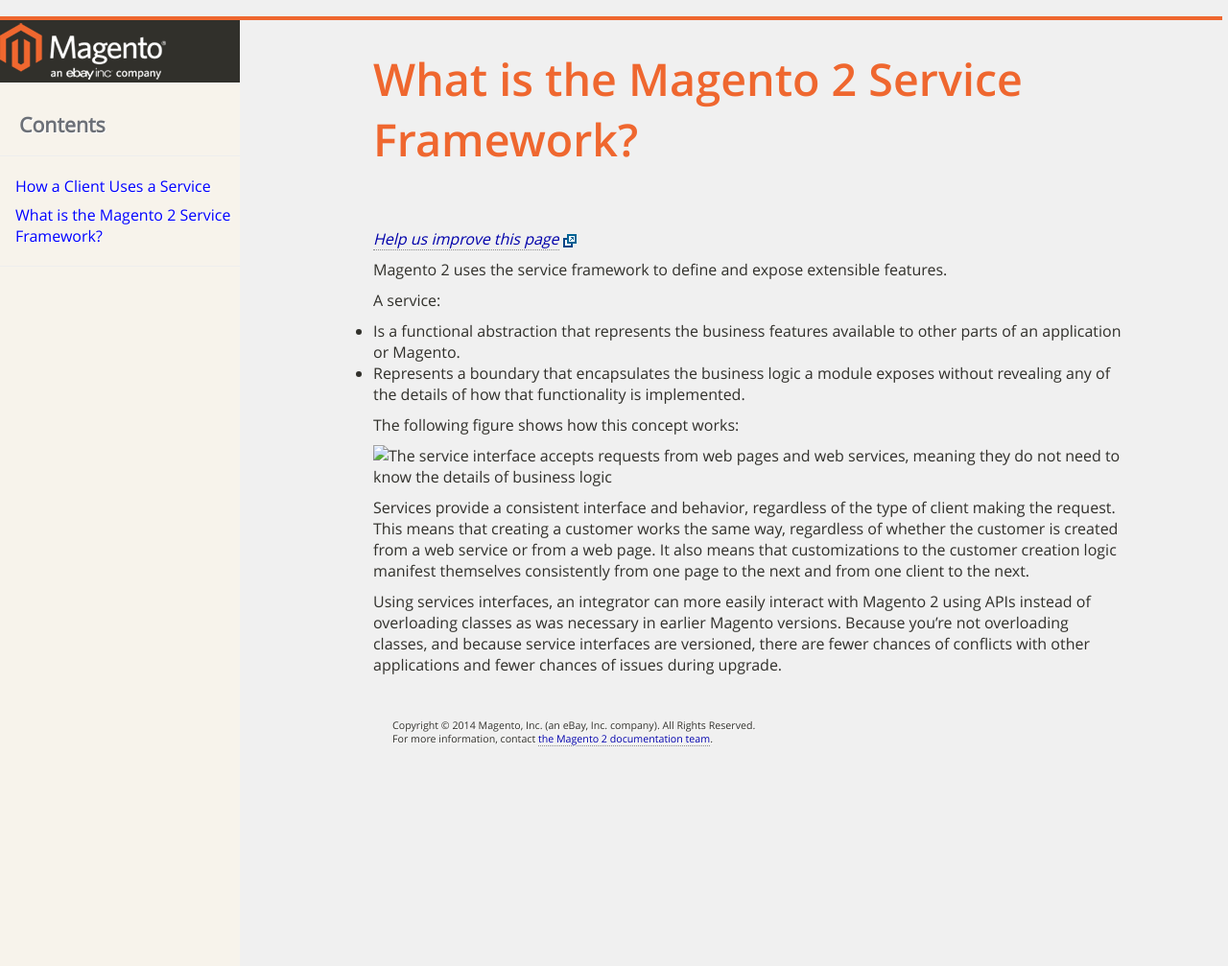
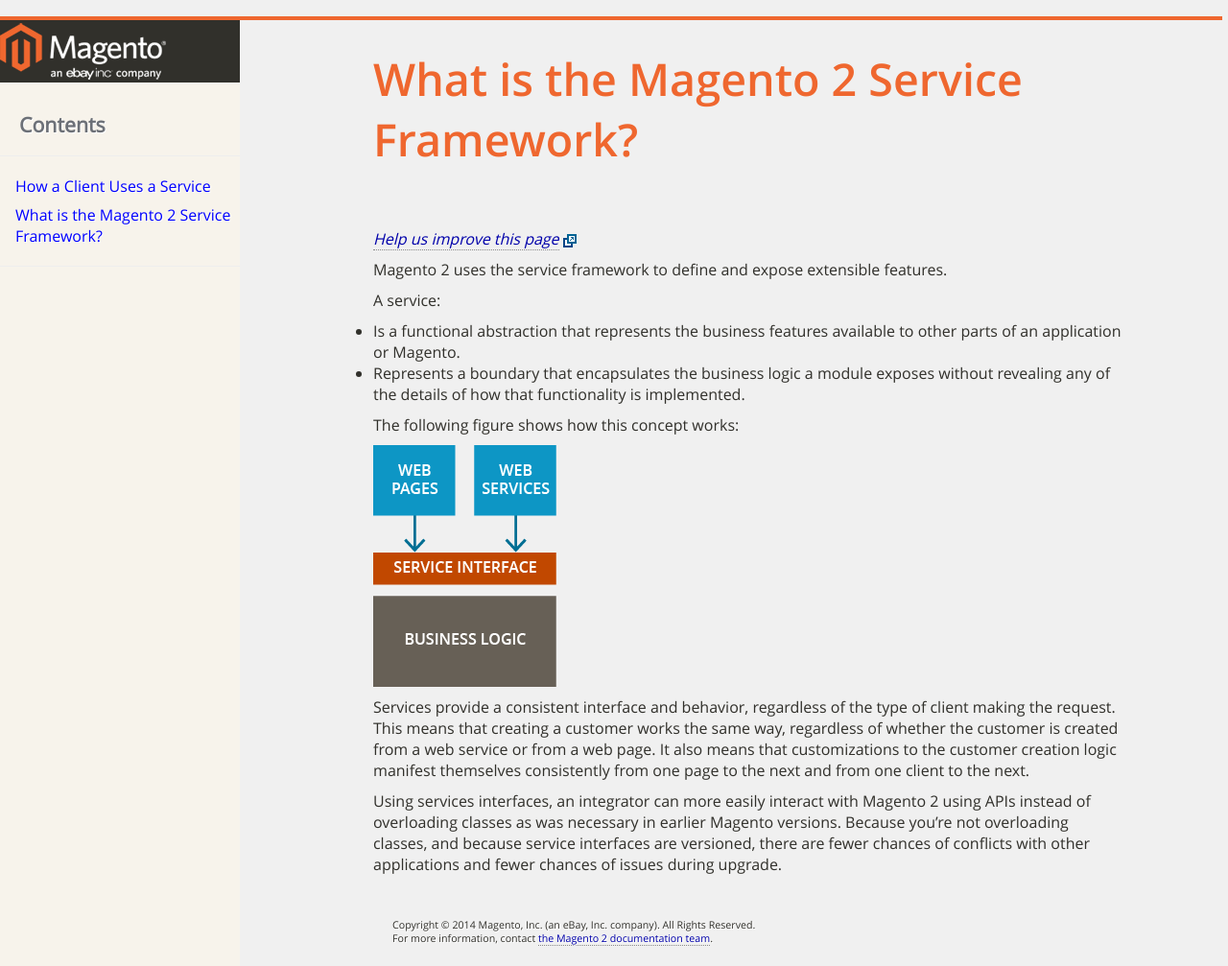
Before and after one commit to williangringo/devdocs-code-samples, a Jekyll site: the page built from guides/m2devgde/v1.0.0.0/what-is-svc.md, in a window 1280 px wide and 1007 px high. Shown: the whole window at 96% size. Built offline with Jekyll 4.4.1, drawn with Linux system fonts in a browser that asks for light colours.

Commit message:
POC: Repath image

```diff
--- a/guides/m2devgde/v1.0.0.0/what-is-svc.md
+++ b/guides/m2devgde/v1.0.0.0/what-is-svc.md
@@ -16,7 +16,7 @@
 
 The following figure shows how this concept works:
 
-![The service interface accepts requests from web pages and web services, meaning they do not need to know the details of business logic](images/services-and-logic.png)
+![The service interface accepts requests from web pages and web services, meaning they do not need to know the details of business logic]({{ site.baseurl }}/images/services-and-logic.png)
 
 Services provide a consistent interface and behavior, regardless of the type of client making the request. This means that creating a customer works the same way, regardless of whether the customer is created from a web service or from a web page. It also means that customizations to the customer creation logic manifest themselves consistently from one page to the next and from one client to the next.
 
```
